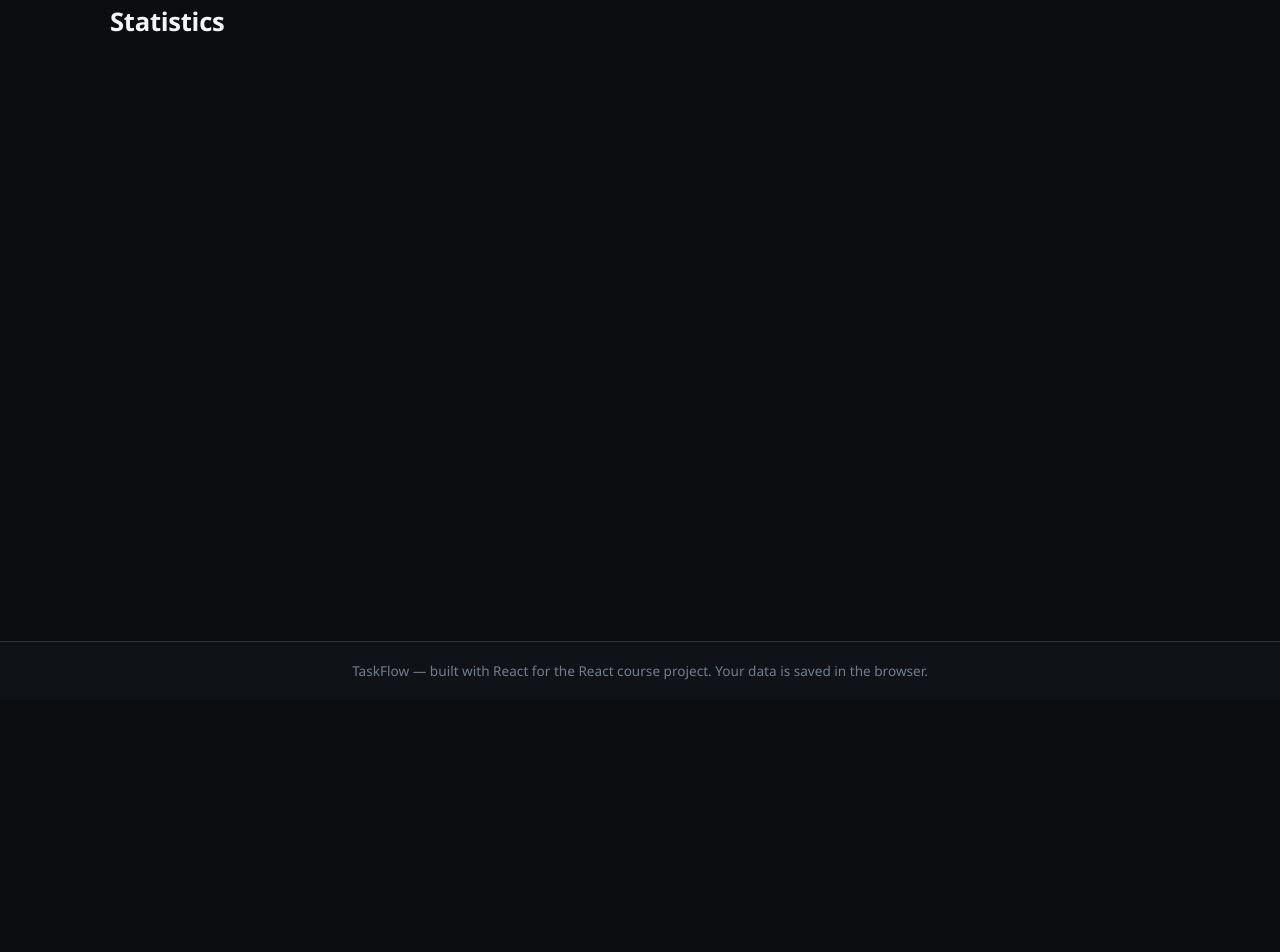
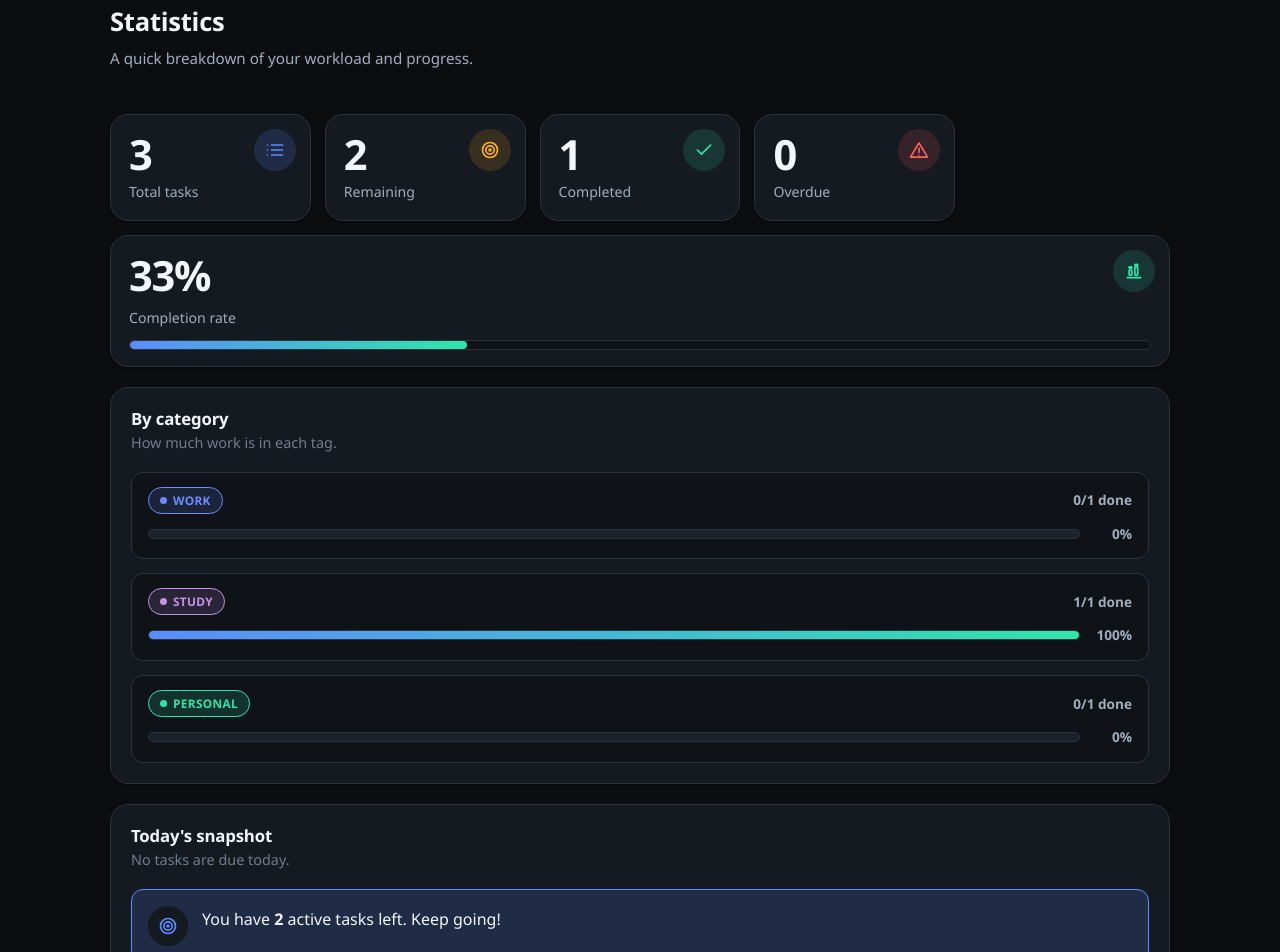
Before and after one commit to JustRandom-Guy/To-do-List, a React (Vite) app: page /stats in a window 1280 px wide. Shown: the part 100-1052 px from the top of the page. Before the commit the page ends 800 px from the top, so only its background shows below. Built offline with nearby package versions, Linux system fonts and the light colour scheme.

Commit message:
feat: add statistics page with category breakdown and KPIs

```diff
--- a/src/App.css
+++ b/src/App.css
@@ -38,6 +38,24 @@
   margin-bottom: 24px;
 }
 
+.not-found {
+  display: flex;
+  flex-direction: column;
+  align-items: center;
+  gap: 8px;
+  text-align: center;
+  padding: 52px 24px;
+  color: var(--color-warning);
+}
+
+.not-found .page-title {
+  margin-top: 6px;
+}
+
+.not-found .page-subtitle {
+  margin-bottom: 12px;
+}
+
 @media (max-width: 640px) {
   .app__main {
     padding: 20px 14px 36px;
--- /dev/null
+++ b/src/pages/Stats.css
@@ -0,0 +1,212 @@
+.stats {
+  display: flex;
+  flex-direction: column;
+  gap: 20px;
+}
+
+.stats__intro {
+  display: flex;
+  flex-direction: column;
+  gap: 4px;
+}
+
+.stats__grid {
+  display: grid;
+  grid-template-columns: repeat(auto-fit, minmax(180px, 1fr));
+  gap: 14px;
+}
+
+.kpi {
+  position: relative;
+  display: flex;
+  flex-direction: column;
+  justify-content: flex-end;
+  gap: 4px;
+  padding: 18px 18px 16px;
+  background: var(--color-surface);
+  border: 1px solid var(--color-border);
+  border-radius: var(--radius-lg);
+  box-shadow: var(--shadow-sm);
+}
+
+.kpi--wide {
+  grid-column: 1 / -1;
+  gap: 10px;
+}
+
+.kpi__icon {
+  position: absolute;
+  top: 14px;
+  right: 14px;
+  width: 42px;
+  height: 42px;
+  display: grid;
+  place-items: center;
+  border-radius: 50%;
+  background: var(--color-surface-2);
+  color: var(--color-primary);
+}
+
+.kpi__icon--total {
+  color: var(--color-primary);
+  background: var(--color-primary-soft);
+}
+
+.kpi__icon--active {
+  color: var(--color-warning);
+  background: var(--color-warning-soft);
+}
+
+.kpi__icon--done {
+  color: var(--color-success);
+  background: var(--color-success-soft);
+}
+
+.kpi__icon--overdue {
+  color: var(--color-danger);
+  background: var(--color-danger-soft);
+}
+
+.kpi__value {
+  font-size: 2.6rem;
+  font-weight: 700;
+  line-height: 1.05;
+  letter-spacing: -0.03em;
+}
+
+.kpi__label {
+  color: var(--color-text-muted);
+  font-size: 0.88rem;
+}
+
+.kpi__track {
+  height: 10px;
+  border-radius: var(--radius-pill);
+  background: var(--color-bg-soft);
+  border: 1px solid var(--color-border);
+  overflow: hidden;
+}
+
+.kpi__fill {
+  height: 100%;
+  background: linear-gradient(90deg, var(--color-primary), var(--color-success));
+  border-radius: var(--radius-pill);
+  transition: width 320ms ease;
+}
+
+.stats__header {
+  display: flex;
+  flex-direction: column;
+  gap: 2px;
+  margin-bottom: 18px;
+}
+
+.stats__header h2 {
+  font-size: 1.05rem;
+}
+
+.stats__hint {
+  color: var(--color-text-faint);
+  font-size: 0.9rem;
+}
+
+.stats__empty {
+  color: var(--color-text-muted);
+  text-align: center;
+  padding: 14px 0;
+}
+
+.breakdown {
+  display: flex;
+  flex-direction: column;
+  gap: 14px;
+}
+
+.breakdown__row {
+  display: flex;
+  flex-direction: column;
+  gap: 9px;
+  padding: 14px 16px;
+  background: var(--color-bg-soft);
+  border: 1px solid var(--color-border);
+  border-radius: var(--radius-md);
+}
+
+.breakdown__title {
+  display: flex;
+  align-items: center;
+  justify-content: space-between;
+  gap: 12px;
+}
+
+.breakdown__count {
+  color: var(--color-text-muted);
+  font-size: 0.85rem;
+  font-weight: 600;
+}
+
+.breakdown__bar {
+  display: flex;
+  align-items: center;
+  gap: 12px;
+}
+
+.breakdown__bar-track {
+  flex: 1;
+  height: 10px;
+  border-radius: var(--radius-pill);
+  background: var(--color-surface-2);
+  border: 1px solid var(--color-border);
+  overflow: hidden;
+}
+
+.breakdown__bar-fill {
+  height: 100%;
+  border-radius: var(--radius-pill);
+  background: linear-gradient(90deg, var(--color-primary), var(--color-success));
+  transition: width 320ms ease;
+}
+
+.breakdown__pct {
+  min-width: 40px;
+  text-align: right;
+  font-size: 0.85rem;
+  font-weight: 700;
+  color: var(--color-text-muted);
+}
+
+.stats__today .stats__callout {
+  display: flex;
+  align-items: flex-start;
+  gap: 14px;
+  padding: 16px;
+  border-radius: var(--radius-md);
+  background: var(--color-primary-soft);
+  border: 1px solid var(--color-primary);
+}
+
+.stats__callout-icon {
+  width: 40px;
+  height: 40px;
+  display: grid;
+  place-items: center;
+  border-radius: 50%;
+  background: var(--color-surface);
+  color: var(--color-primary);
+}
+
+.stats__callout p {
+  color: var(--color-text);
+  line-height: 1.7;
+}
+
+.text-danger {
+  color: var(--color-danger);
+  font-weight: 700;
+}
+
+@media (max-width: 640px) {
+  .kpi__value {
+    font-size: 2.2rem;
+  }
+}
--- a/src/pages/Stats.jsx
+++ b/src/pages/Stats.jsx
@@ -1,4 +1,133 @@
-/** Placeholder for the statistics page. Filled in later. */
-export default function Stats() {
-  return <h1 className="page-title">Statistics</h1>
+import { useMemo } from 'react'
+import CategoryBadge from '../components/CategoryBadge'
+import Icon from '../components/Icon'
+import { getCategoryBreakdown, getTaskStats } from '../utils/taskUtils'
+import './Stats.css'
+
+/** Stats page: gives an at-a-glance summary of completed vs pending work. */
+export default function Stats({ tasks }) {
+  const stats = useMemo(() => getTaskStats(tasks), [tasks])
+  const breakdown = useMemo(() => getCategoryBreakdown(tasks), [tasks])
+
+  return (
+    <div className="stats">
+      <div className="stats__intro">
+        <h1 className="page-title">Statistics</h1>
+        <p className="page-subtitle">
+          A quick breakdown of your workload and progress.
+        </p>
+      </div>
+
+      {/* Top KPI cards */}
+      <section className="stats__grid">
+        <article className="kpi">
+          <span className="kpi__icon kpi__icon--total">
+            <Icon name="list" size={20} />
+          </span>
+          <p className="kpi__value">{stats.total}</p>
+          <p className="kpi__label">Total tasks</p>
+        </article>
+
+        <article className="kpi">
+          <span className="kpi__icon kpi__icon--active">
+            <Icon name="target" size={20} />
+          </span>
+          <p className="kpi__value">{stats.active}</p>
+          <p className="kpi__label">Remaining</p>
+        </article>
+
+        <article className="kpi">
+          <span className="kpi__icon kpi__icon--done">
+            <Icon name="check" size={20} />
+          </span>
+          <p className="kpi__value">{stats.completed}</p>
+          <p className="kpi__label">Completed</p>
+        </article>
+
+        <article className="kpi">
+          <span className="kpi__icon kpi__icon--overdue">
+            <Icon name="alert" size={20} />
+          </span>
+          <p className="kpi__value">{stats.overdue}</p>
+          <p className="kpi__label">Overdue</p>
+        </article>
+
+        <article className="kpi kpi--wide">
+          <span className="kpi__icon kpi__icon--done">
+            <Icon name="chart" size={20} />
+          </span>
+          <p className="kpi__value">{stats.percent}%</p>
+          <p className="kpi__label">Completion rate</p>
+          <div className="kpi__track">
+            <div className="kpi__fill" style={{ width: `${stats.percent}%` }} />
+          </div>
+        </article>
+      </section>
+
+      {/* Category breakdown */}
+      <section className="card">
+        <header className="stats__header">
+          <h2>By category</h2>
+          <p className="stats__hint">How much work is in each tag.</p>
+        </header>
+
+        {breakdown.length === 0 ? (
+          <p className="stats__empty">No data yet. Add a few tasks to see them here.</p>
+        ) : (
+          <ul className="breakdown">
+            {breakdown.map((item) => {
+              const pct = item.count === 0 ? 0 : Math.round((item.done / item.count) * 100)
+              return (
+                <li key={item.category} className="breakdown__row">
+                  <div className="breakdown__title">
+                    <CategoryBadge category={item.category} />
+                    <span className="breakdown__count">
+                      {item.done}/{item.count} done
+                    </span>
+                  </div>
+                  <div className="breakdown__bar">
+                    <div className="breakdown__bar-track">
+                      <div className="breakdown__bar-fill" style={{ width: `${pct}%` }} />
+                    </div>
+                    <span className="breakdown__pct">{pct}%</span>
+                  </div>
+                </li>
+              )
+            })}
+          </ul>
+        )}
+      </section>
+
+      {/* Today snapshot */}
+      <section className="card stats__today">
+        <header className="stats__header">
+          <h2>Today's snapshot</h2>
+          <p className="stats__hint">
+            {stats.dueToday === 0
+              ? 'No tasks are due today.'
+              : `${stats.dueToday} task${stats.dueToday === 1 ? '' : 's'} due today.`}
+          </p>
+        </header>
+
+        <div className="stats__callout">
+          <span className="stats__callout-icon">
+            <Icon name="target" size={20} />
+          </span>
+          <p>
+            You have <strong>{stats.active}</strong> active task{stats.active === 1 ? '' : 's'} left.
+            {stats.overdue > 0 ? (
+              <>
+                {' '}
+                <span className="text-danger">
+                  {stats.overdue} overdue task{stats.overdue === 1 ? '' : 's'} need your attention.
+                </span>
+              </>
+            ) : (
+              ' Keep going!'
+            )}
+          </p>
+        </div>
+      </section>
+    </div>
+  )
 }
```
